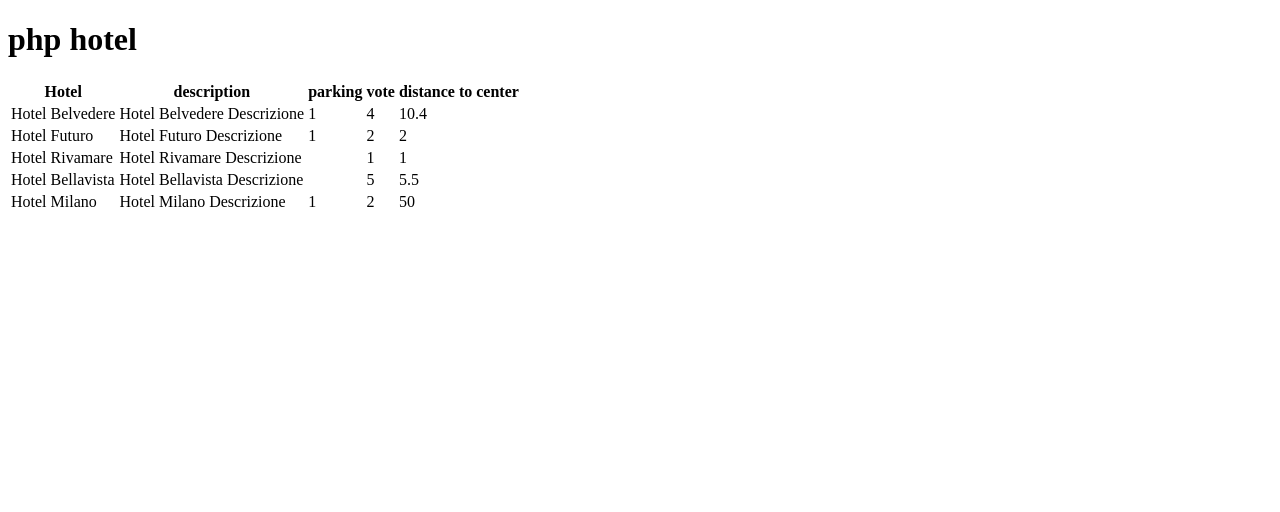
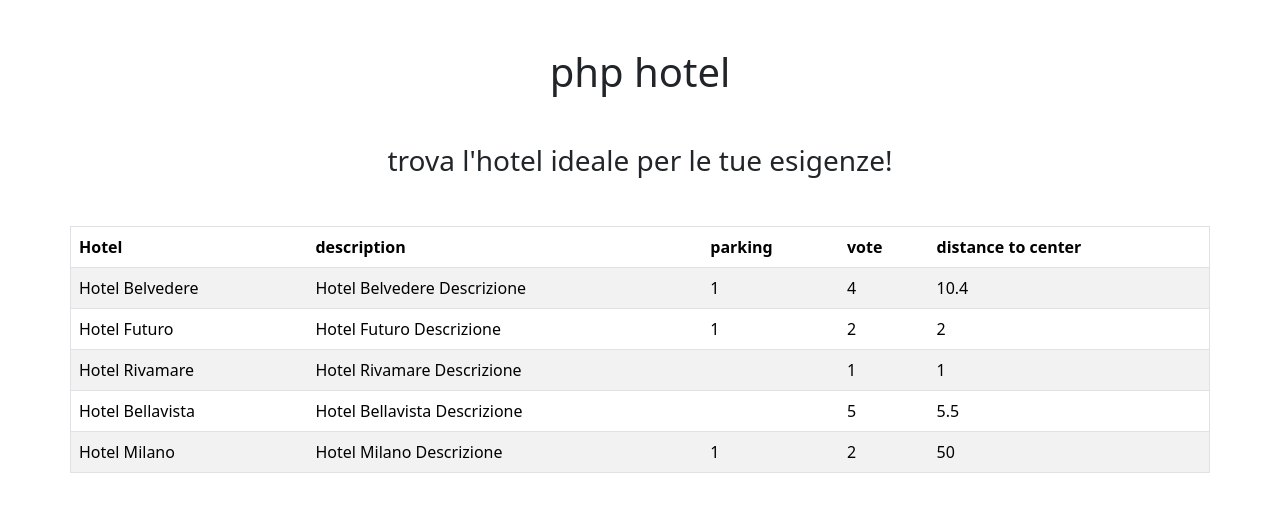
Before and after one commit to BassaniDavid/php-hotel, a PHP site: page / in a window 1280 px wide. Shown: the top 512 px of the page. Run offline with PHP 8.4, Linux system fonts and the light colour scheme.

Commit message:
feat: milestone 2 completed

```diff
--- a/index.php
+++ b/index.php
@@ -47,19 +47,25 @@
 <head>
     <meta charset="UTF-8">
     <meta name="viewport" content="width=device-width, initial-scale=1.0">
+    <!-- bootstrap -->
+     <link href="https://cdn.jsdelivr.net/npm/bootstrap@5.3.7/dist/css/bootstrap.min.css" rel="stylesheet" integrity="sha384-LN+7fdVzj6u52u30Kp6M/trliBMCMKTyK833zpbD+pXdCLuTusPj697FH4R/5mcr" crossorigin="anonymous">
     <title>php-hotel</title>
 </head>
 <body>
-    <h1>php hotel</h1>
-    <!-- tabella -->
-    <table>
+    <h1 class="text-center m-5">php hotel</h1>
+    <h3 class="text-center m-5">trova l'hotel ideale per le tue esigenze!</h3>
+<!-- tabella -->
+<table class="table container table-striped border">
+<thead>
   <tr>
-    <th>Hotel</th>
-    <th>description</th>
-    <th>parking</th>
-    <th>vote</th>
-    <th>distance to center</th>
+    <th scope="col">Hotel</th>
+    <th scope="col">description</th>
+    <th scope="col">parking</th>
+    <th scope="col">vote</th>
+    <th scope="col">distance to center</th>
   </tr>
+</thead>
+<tbody>
     <?php
         foreach ($hotels as $hotel){
 
@@ -74,6 +80,7 @@
 
         }
     ?>
-    </table>
+</tbody>
+</table>
 </body>
 </html>
```
